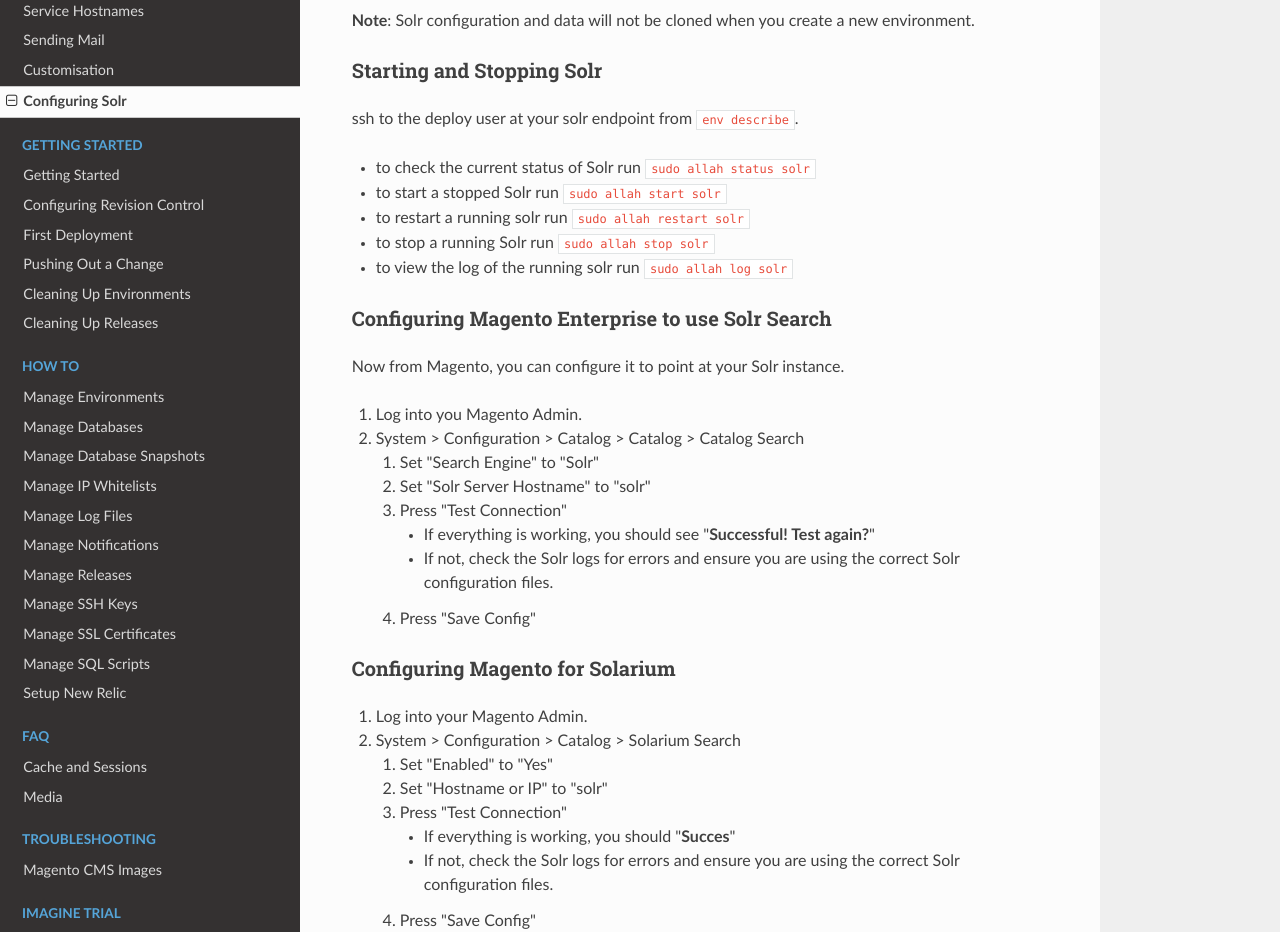
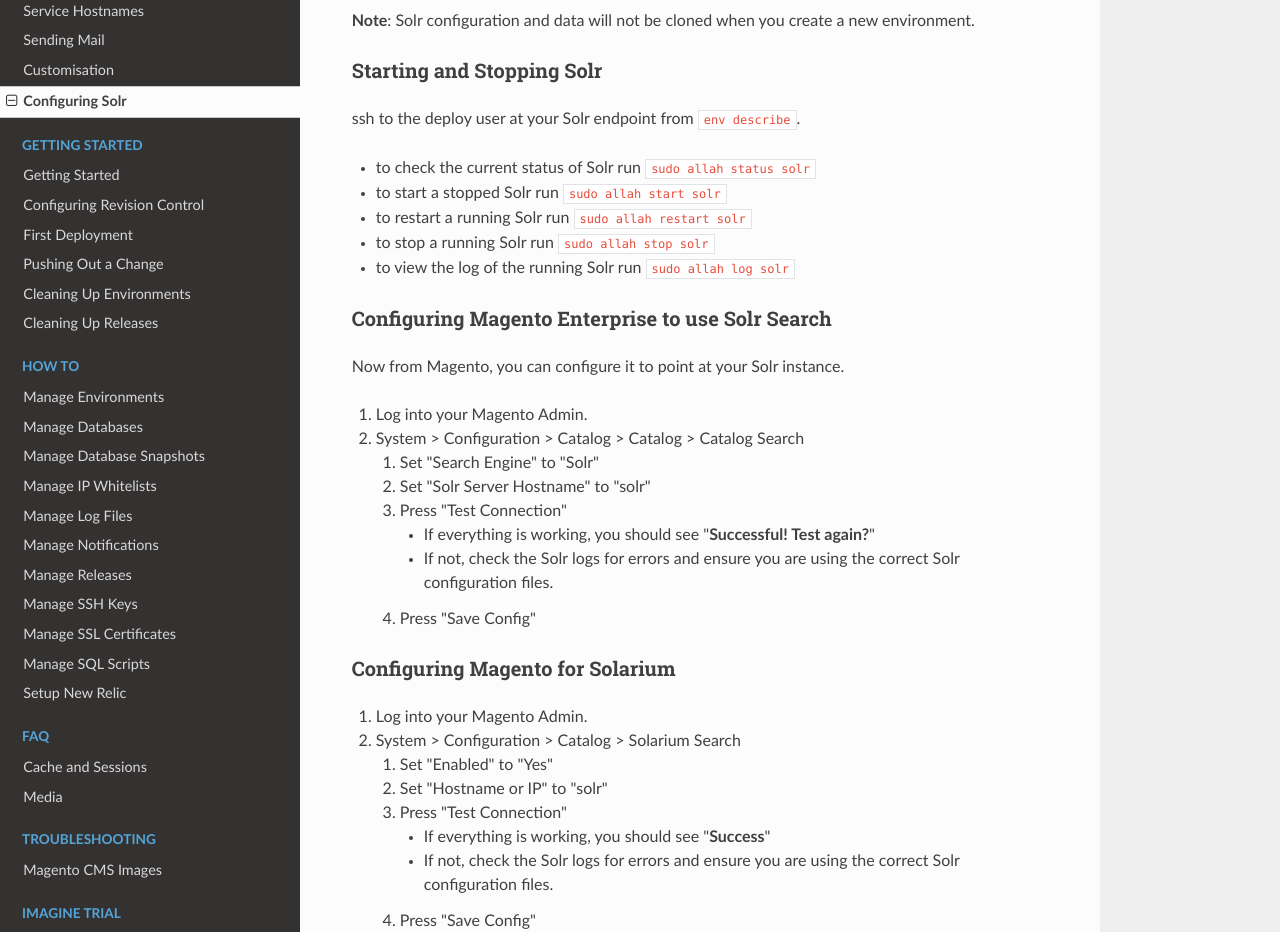
Before and after one commit to anchor/fleet-magento-docs, an MkDocs documentation site: the page built from docs/configuring-magento-for-fleet/solr.md, in a window 1280 px wide and 1400 px high, scrolled down 863 px. Shown: the part 149-1081 px from the top of the window. Built offline with MkDocs 1.6.1, drawn with Linux system fonts in a browser that asks for light colours; nearby versions of some CDN libraries; old or Windows-style settings are respelled for this version of MkDocs.

Commit message:
fix some typos

```diff
--- a/docs/configuring-magento-for-fleet/solr.md
+++ b/docs/configuring-magento-for-fleet/solr.md
@@ -55,19 +55,19 @@ Once you've uploaded your configuration files, you can restart Solr.
 
 ### Starting and Stopping Solr
 
-ssh to the deploy user at your solr endpoint from `env describe`.
+ssh to the deploy user at your Solr endpoint from `env describe`.
 
  * to check the current status of Solr run `sudo allah status solr`
  * to start a stopped Solr run `sudo allah start solr`
- * to restart a running solr run `sudo allah restart solr`
+ * to restart a running Solr run `sudo allah restart solr`
  * to stop a running Solr run `sudo allah stop solr`
- * to view the log of the running solr run `sudo allah log solr`
+ * to view the log of the running Solr run `sudo allah log solr`
 
 ### Configuring Magento Enterprise to use Solr Search
 
 Now from Magento, you can configure it to point at your Solr instance.
 
- 1. Log into you Magento Admin.
+ 1. Log into your Magento Admin.
  1. System > Configuration > Catalog > Catalog > Catalog Search
      1. Set "Search Engine" to "Solr"
      1. Set "Solr Server Hostname" to "solr"
@@ -83,7 +83,7 @@ Now from Magento, you can configure it to point at your Solr instance.
      1. Set "Enabled" to "Yes"
      1. Set "Hostname or IP" to "solr"
      1. Press "Test Connection"
-        * If everything is working, you should "**Succes**"
+        * If everything is working, you should see "**Success**"
         * If not, check the Solr logs for errors and ensure you are using the correct Solr configuration files.
      1. Press "Save Config"
 
```
